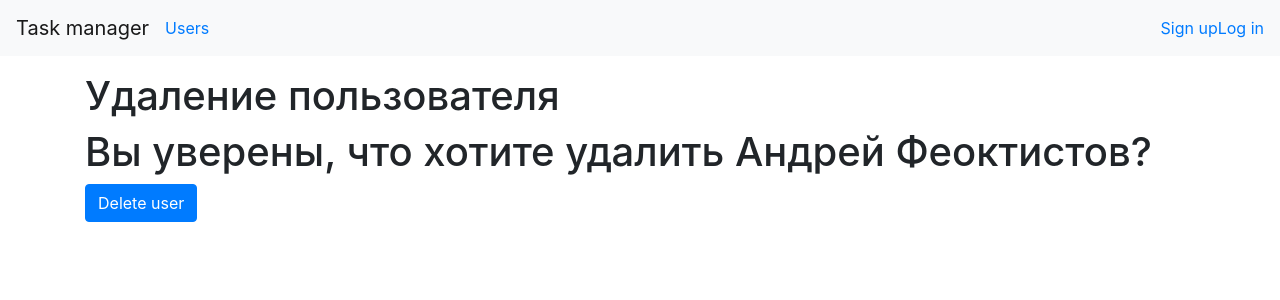
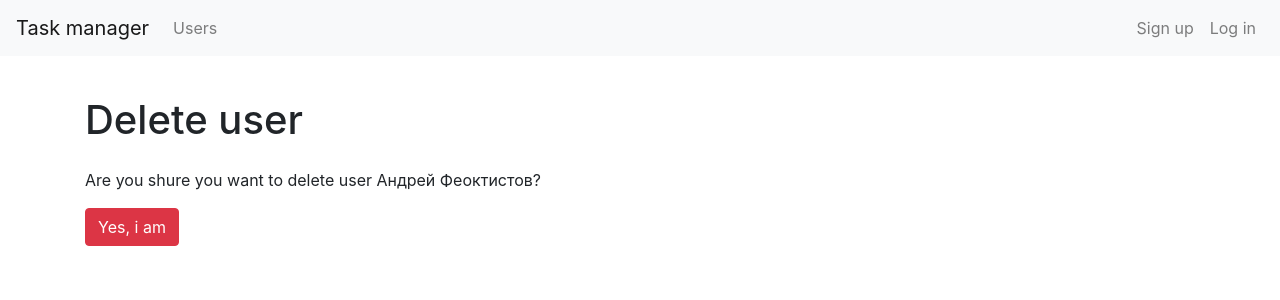
Before and after one commit to FeoktistovAE/task-manager, a Django app: page /users/34/delete/ in a window 1280 px wide. Shown: the top 300 px of the page. Run offline with Django 4.2, Linux system fonts and the light colour scheme; data comes from the database, SQL or seed files in the repository; both versions use the stored data as it was after the commit; some libraries are stand-ins or nearby versions.

```diff
--- a/task_manager/templates/base.html
+++ b/task_manager/templates/base.html
@@ -16,11 +16,16 @@
         <a class="navbar-brand" href="{% url 'index' %}">{% translate "Task manager" %}</a>
         <div class="collapse navbar-collapse" id="navbarToggleExternalContent">
             <ul class="navbar-nav mr-auto">
-                <li class="nav-item"><a href="{% url 'users_show' %}">{% translate "Users" %}</a></li>
+                <li class="nav-item"><a class="nav-link" href="{% url 'users_show' %}">{% translate "Users" %}</a></li>
             </ul>
             <ul class="navbar-nav">
-                <li class="nav-item"><a href="{% url 'users_create' %}">{% translate "Sign up" %}</a></li></li>
-                <li class="nav-item"><a href="{% url 'users_login' %}">{% translate "Log in" %}</a></li></li>
+                {% if user.is_authenticated %}
+                <li class="nav-item"><a class="nav-link" href="{% url 'users_logout' %}">{% translate "Log out" %}</a></li></li>
+                {% else %}
+                <li class="nav-item"><a class="nav-link" href="{% url 'users_create' %}">{% translate "Sign up" %}</a></li></li>
+                <li class="nav-item"><a class="nav-link" href="{% url 'users_login' %}">{% translate "Log in" %}</a></li></li>
+                {% endif %}
+
             </ul>
         </div>
     </nav>
--- a/task_manager/templates/users/delete.html
+++ b/task_manager/templates/users/delete.html
@@ -12,12 +12,10 @@
 
 {% block content %}
 
-<div>
-    <h1>Удаление пользователя</h1>
-    <h1>Вы уверены, что хотите удалить {{ full_name }}?</h1>
-</div>
+    <h1 class="my-4">Delete user</h1>
+    <p>Are you shure you want to delete user {{ full_name }}?</p>
 <form action="{% url 'users_destroy' pk=user_id %}" method="post">
     {% csrf_token %}
-    {% bootstrap_button "Delete user" button_type="submit" button_class="btn-primary" %}
+    <input class="btn btn-danger" type="submit" value="Yes, i am">
 </form>
 {% endblock %}
--- a/task_manager/templates/users/show.html
+++ b/task_manager/templates/users/show.html
@@ -22,7 +22,7 @@
             </tr>
         </thead>
         <tbody>
-            {% for user in users %}
+            {% for user in object_list %}
             <tr>
                 <td>{{ user.id }}</td>
                 <td>{{ user.username }}</td>
--- a/task_manager/urls.py
+++ b/task_manager/urls.py
@@ -16,12 +16,13 @@ Including another URLconf
 from django.contrib import admin
 from django.urls import path, include
 from task_manager import views
-from task_manager.users.views import UsersFormLoginView
+from task_manager.users.views import UsersLoginView, logout_view
 
 
 urlpatterns = [
     path('admin/', admin.site.urls),
     path('', views.IndexView.as_view(), name='index'),
     path('users/', include('task_manager.users.urls')),
-    path('login/', UsersFormLoginView.as_view(), name='users_login'),
+    path('login/', UsersLoginView.as_view(), name='users_login'),
+    path('logout/', logout_view, name='users_logout'),
 ]
--- a/task_manager/users/forms.py
+++ b/task_manager/users/forms.py
@@ -1,12 +1,12 @@
 from django.forms import ModelForm
-from django.contrib.auth.forms import AuthenticationForm
+from django.contrib.auth.forms import AuthenticationForm, UserCreationForm
 from task_manager.users.models import Users
 
 
-class UsersForm(ModelForm):
+class UsersForm(UserCreationForm):
     class Meta:
         model = Users
-        fields = ['first_name', 'last_name', 'username', 'password']
+        fields = ['first_name', 'last_name', 'username']
 
 
 class UsersLoginForm(AuthenticationForm):
--- a/task_manager/users/urls.py
+++ b/task_manager/users/urls.py
@@ -3,7 +3,7 @@ from task_manager.users import views
 
 urlpatterns = [
     path('', views.UsersView.as_view(), name='users_show'),
-    path('create/', views.UsersFormCreateView.as_view(), name='users_create'),
-    path('<int:pk>/edit/', views.UsersFormEditView.as_view(), name='users_edit'),
-    path('<int:pk>/delete/', views.UsersFormDeleteView.as_view(), name='users_destroy'),
+    path('create/', views.UsersCreateView.as_view(), name='users_create'),
+    path('<int:pk>/edit/', views.UsersUpdateView.as_view(), name='users_edit'),
+    path('<int:pk>/delete/', views.UsersDeleteView.as_view(), name='users_destroy'),
 ]
--- a/task_manager/users/views.py
+++ b/task_manager/users/views.py
@@ -8,17 +8,17 @@ from django.contrib.auth.views import LoginView
 from django.contrib.messages.views import SuccessMessageMixin
 from django.urls import reverse_lazy
 from django.contrib.auth.forms import AuthenticationForm
-from django.views.generic.edit import CreateView
+from django.views.generic.edit import CreateView, UpdateView
+from django.contrib.auth import logout
+from django.views.generic import ListView
 
 
 # Create your views here.
-class UsersView(View):
-    def get(self, request):
-        users = Users.objects.all()
-        return render(request, 'users/show.html', {'users': users})
+class UsersView(ListView):
+    model = Users
+    template_name = 'users/show.html'
 
-
-# class UsersFormCreateView(View):
+# class UsersCreateView(View):
 #     def get(self, request, *args, **kwargs):
 #         form = UsersForm
 #         return render(request, 'users/create.html', {'form': form})
@@ -33,33 +33,42 @@ class UsersView(View):
 #         return render(request, 'users/create.html', {'form': form})
 
 
-class UsersFormCreateView(CreateView):
+class UsersCreateView(SuccessMessageMixin, CreateView):
     model = Users
     form_class = UsersForm
     template_name = 'users/create.html'
-    success_url = reverse_lazy('index')
+    success_url = reverse_lazy('users_login')
+    success_message = 'User has created'
 
-class UsersFormEditView(View):
-    def get(self, request, *args, **kwargs):
-        user_id = kwargs.get('pk')
-        user = Users.objects.get(id=user_id)
-        form = UsersForm(instance=user)
-        return render(request, 'users/update.html', {'form': form, 'user_id': user_id})
+# class UsersUpdateView(UpdateView):
+#     def get(self, request, *args, **kwargs):
+#         user_id = kwargs.get('pk')
+#         user = Users.objects.get(id=user_id)
+#         form = UsersForm(instance=user)
+#         return render(request, 'users/update.html', {'form': form, 'user_id': user_id})
 
 
-    def post(self, request, *args, **kwargs):
-        user_id = kwargs.get('pk')
-        user = Users.objects.get(id=user_id)
-        form = UsersForm(request.POST, instance=user)
-        if form.is_valid():
-            form.save()
-            messages.add_message(request, messages.SUCCESS, 'User succesfully updated')
-            return redirect('index')
-        messages.add_message(request, messages.ERROR, 'Somethong went wrong')
-        return render(request, 'users/update.html', {'form': form, 'user_id': user_id})
+#     def post(self, request, *args, **kwargs):
+#         user_id = kwargs.get('pk')
+#         user = Users.objects.get(id=user_id)
+#         form = UsersForm(request.POST, instance=user)
+#         if form.is_valid():
+#             form.save()
+#             messages.add_message(request, messages.SUCCESS, 'User succesfully updated')
+#             return redirect('index')
+#         messages.add_message(request, messages.ERROR, 'Somethong went wrong')
+#         return render(request, 'users/update.html', {'form': form, 'user_id': user_id})
 
 
-class UsersFormDeleteView(View):
+class UsersUpdateView(SuccessMessageMixin, UpdateView):
+    model = Users
+    form_class = UsersForm
+    template_name = 'users/update.html'
+    success_url = reverse_lazy('users_show')
+    success_message = 'User succesfully updated'
+
+
+class UsersDeleteView(View):
     def get(self, request, *args, **kwargs):
         user_id = kwargs.get('pk')
         user = Users.objects.get(id=user_id)
@@ -77,7 +86,7 @@ class UsersFormDeleteView(View):
         return redirect('index')
 
 
-# class UsersFormLoginView(View):
+# class UsersLoginView(View):
 #     def get(self, request, *args, **kwargs):
 #         form = AuthenticationForm
 #         return render(request, 'users/login.html', {'form': form})
@@ -99,6 +108,13 @@ class UsersFormDeleteView(View):
 #         return render(request, 'users/login.html', {'form': form})
 
 
-class UsersFormLoginView(LoginView):
+class UsersLoginView(SuccessMessageMixin, LoginView):
     template_name = 'users/login.html'
     form_class = UsersLoginForm
+    success_message = 'You are logged in'
+
+
+def logout_view(request):
+    logout(request)
+    messages.add_message(request, messages.SUCCESS, 'You are logged out')
+    return redirect('index')
```
Also changed, not shown: task_manager/templates/users/update.html (+2 -6 lines), db.sqlite3.
